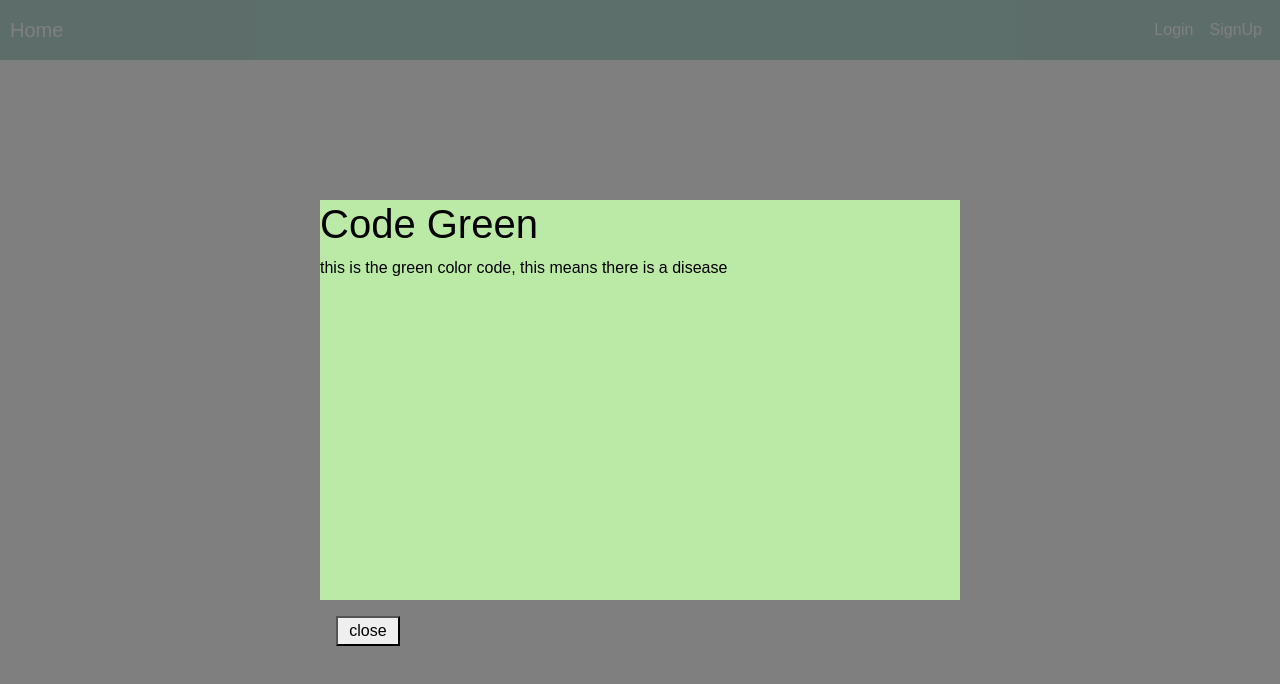
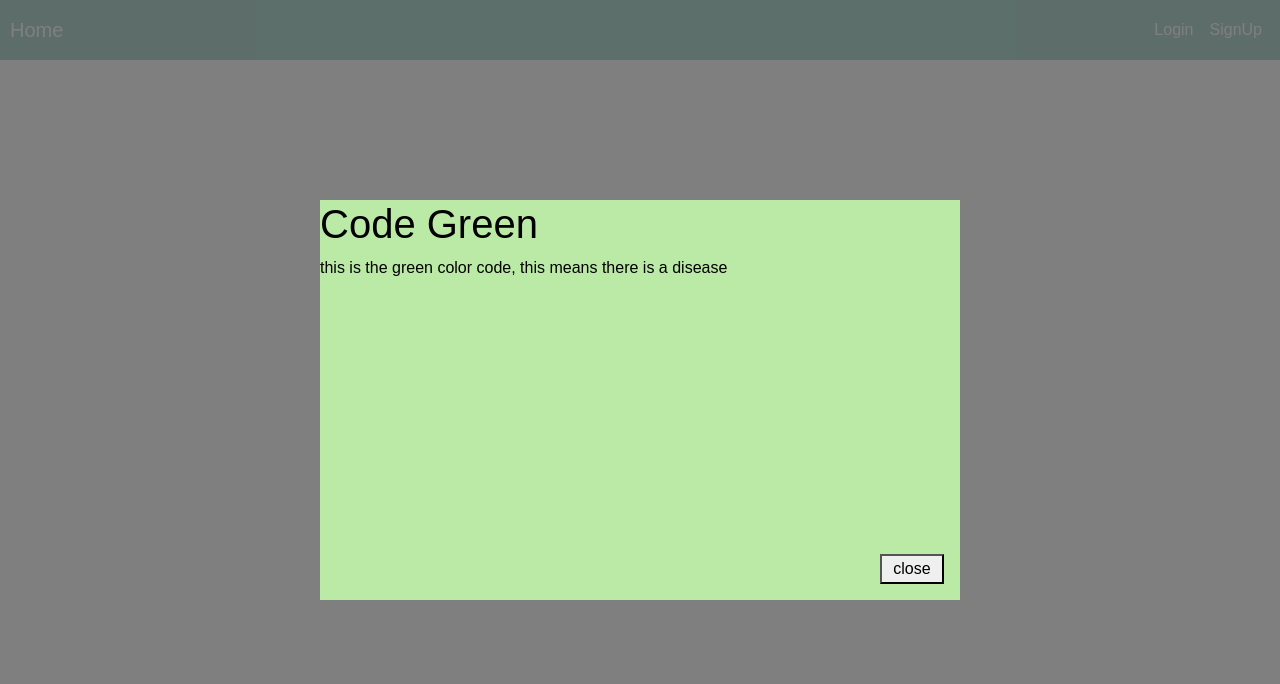
Before and after one commit to MohammadHijaz/Tabeeb-schedule, a React (Create React App) app: page /ColorCode in a window 1280 px wide. Both pictures are taken after a click on the button "CODE GREEN". Shown: the top 684 px of the page. Built offline with nearby package versions, Linux system fonts and the light colour scheme.

Commit message:
fixed some more styling

```diff
--- a/src/Components/PopUp.js
+++ b/src/Components/PopUp.js
@@ -28,8 +28,11 @@ const useStyles = makeStyles({
     },
     button: {
         width: "10%",
-        marginTop: "21em",
-        marginLeft: "1em"
+        marginTop: "auto",
+        marginLeft: "auto",
+        marginBottom: "1em",
+        marginRight: "1em",
+
     }
 });
 export default function Hook(props) {
```
